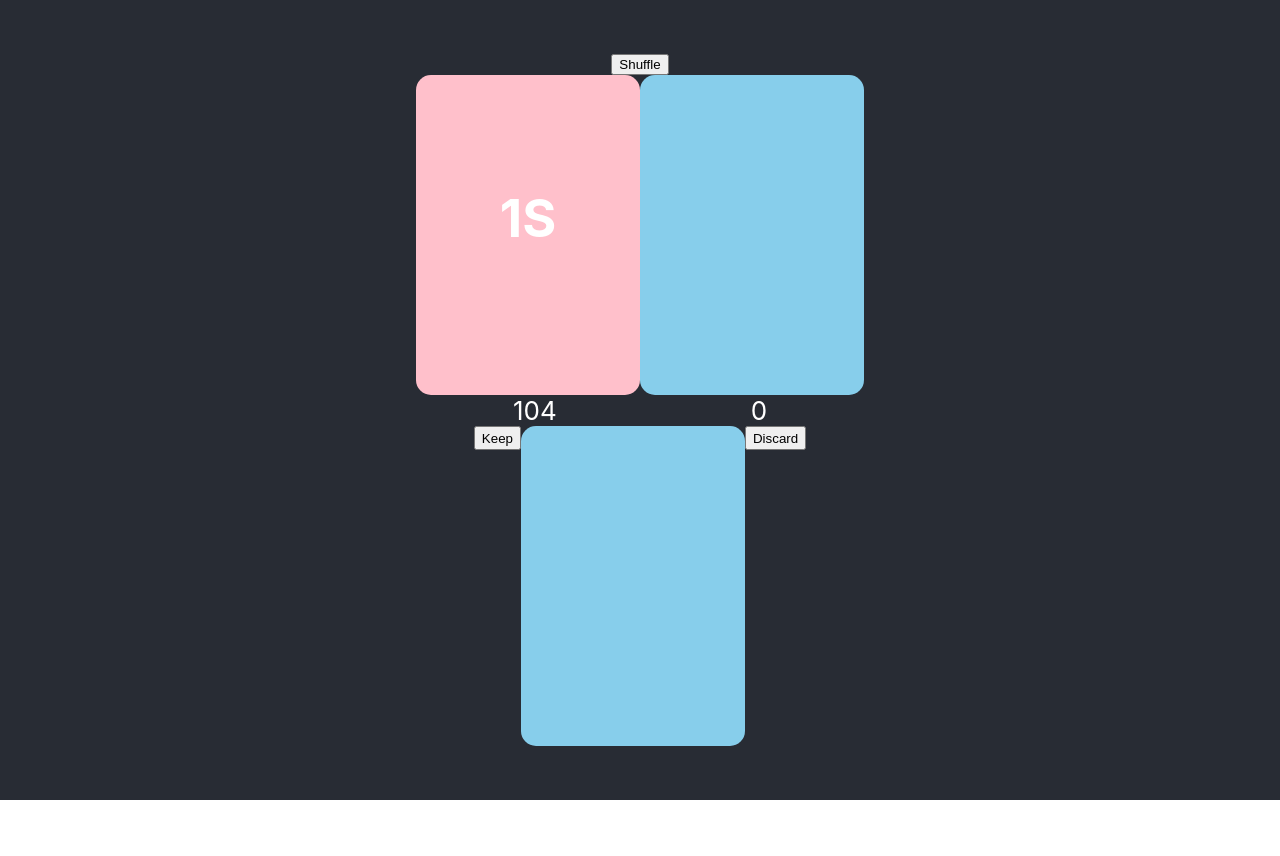
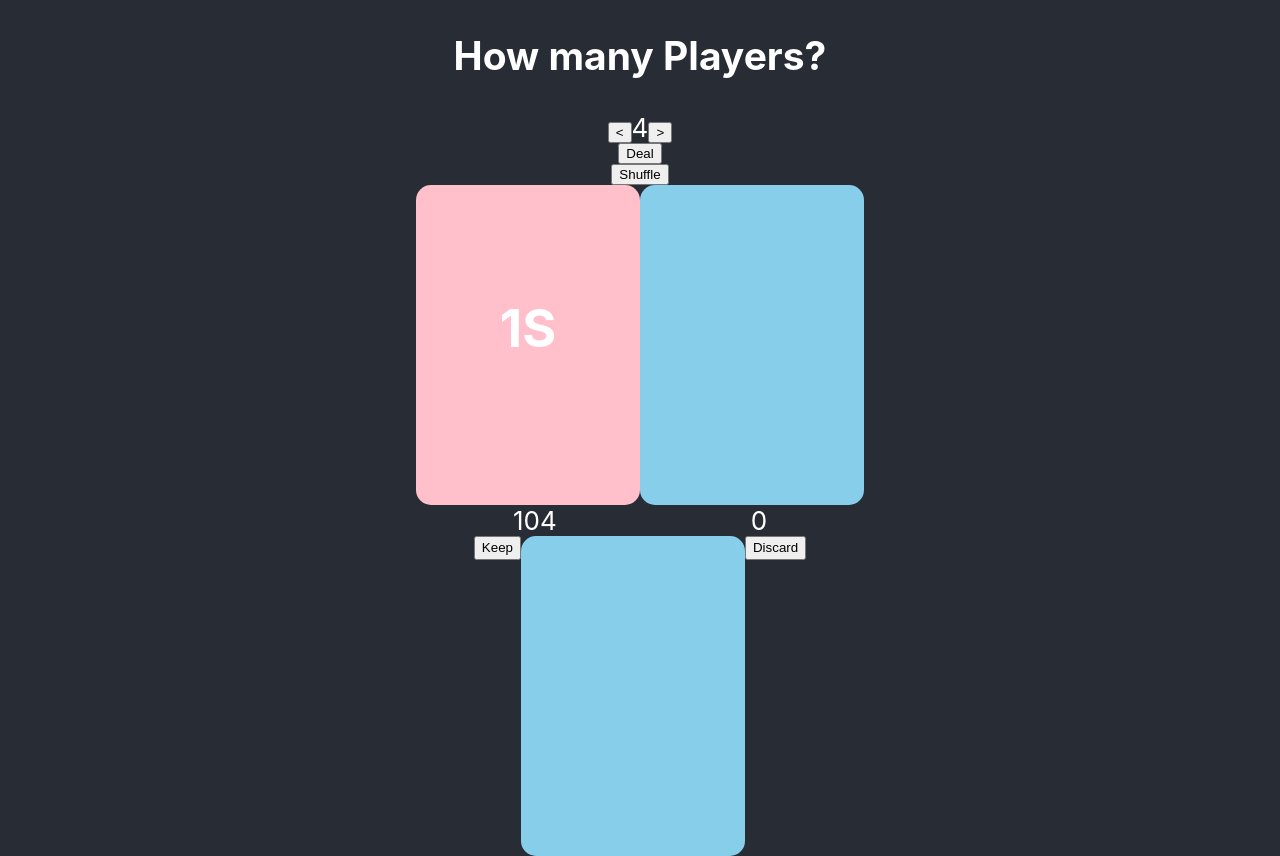
Before and after one commit to Gregory-Hawman/progressiveRummy, a React (Create React App) app in the folder rummy-app/: page / in a window 1280 px wide. Before the commit the page ends 800 px from the top, so only its background shows below. Built offline with nearby package versions, Linux system fonts and the light colour scheme.

Commit message:
started players aspects

```diff
--- a/rummy-app/src/App.js
+++ b/rummy-app/src/App.js
@@ -1,11 +1,12 @@
-import React, { useState } from 'react'
+import React, { useState } from 'react';
 import './App.css';
 
 const suits = ['S', 'H', 'C', 'D'];
 const values = [1, 2, 3, 4, 5, 6, 7, 8, 9, 10, 11, 12, 13];
 const cards = [];
-const numOfDecks = 2;
-const jokers = numOfDecks*2
+let hasCardDrawn = false
+// const numOfDecks = 2;
+// const jokers = numOfDecks*2
 
 
 
@@ -20,37 +21,61 @@ for(let i=0; i < suits.length; i++) {
   };
 };
 
-console.log(cards);
-
 function App() {
   const [drawPile, setDrawPile] = useState(cards);
   const [discardPile, setDiscardPile] = useState([])
   const [drawnCard, setDrawnCard] = useState([])
   const [drawCount, setDrawCount] = useState(cards.length);
   const [discardCount, setDiscardCount] = useState(discardPile.length);
-  console.log(discardCount)
+  const [playerCount, setPlayerCount] = useState(4);
 
   function Shuffle(array) {
     var m = array.length, t, i;
-
     // While there remain elements to shuffle…
     while (m) {
-
       // Pick a remaining element…
       i = Math.floor(Math.random() * m--);
-
       // And swap it with the current element.
       t = array[m];
       array[m] = array[i];
       array[i] = t;
     }
+    setDrawPile(array);
+  }
 
-    setDrawPile(array);
+  function DealCards () {
+    Shuffle(cards)
+
+  }
+
+  const less = '<'
+  const more = '>'
+
+  const addPlayers = () => {
+    if ( playerCount === 8){
+      return null
+    } else {
+      setPlayerCount(playerCount + 1)
+    }
+  }
+  const removePlayers = () => {
+    if (playerCount === 2){
+      return null
+    } else {
+      setPlayerCount(playerCount - 1)
+    }
   }
 
   return (
     <div className="App">
       <header className="App-header">
+        <div>
+          <h2>How many Players?</h2>
+          <button onClick={removePlayers}> {less} </button>
+          {playerCount}
+          <button onClick={addPlayers}> {more} </button>
+        </div>
+        <button onClick={DealCards}>Deal</button>
         <button onClick={() => Shuffle(cards)}>Shuffle</button>
         <Deck
           drawPile={drawPile}
@@ -65,6 +90,7 @@ function App() {
           drawnCard={drawnCard}
           setDrawnCard={setDrawnCard}
           discardPile={discardPile}
+          setDiscardPile={setDiscardPile}
           discardCount={discardCount}
           setDiscardCount={setDiscardCount}
         />
@@ -75,23 +101,31 @@ function App() {
 }
 
 function Deck({ drawPile, drawCount, setDrawCount, setDrawnCard, discardPile, discardCount, setDiscardCount }) {
-  console.log(drawPile)
+
   const handleDrawCard = () => {
     let drawnCard = drawPile.shift()
+    hasCardDrawn = true
     setDrawCount(drawCount - 1)
+    setDrawnCard(drawnCard)
+  }
+
+  const handleDiscardDraw = () => {
+    let drawnCard = discardPile.shift()
+    hasCardDrawn = true
+    setDiscardCount(discardCount - 1)
     setDrawnCard(drawnCard)
   }
 
   return (
     <div>
       <div className='deckArea'>
-        <div className='deck' onClick={handleDrawCard}>
+        <div className='deck' onClick={hasCardDrawn ? null : handleDrawCard}>
           <DeckCards
             drawPile={drawPile}
             setDrawnCard={setDrawnCard}
           />
         </div>
-        <div className='discard'>
+        <div className='discard' onClick={hasCardDrawn ? null : handleDiscardDraw}>
           <DiscardCards
             discardPile={discardPile}
             discardCount={discardCount}
@@ -118,9 +152,11 @@ function DeckCards({ drawPile }) {
 }
 
 function DrawnCard({ drawnCard, discardPile, setDrawnCard, discardCount, setDiscardCount }) {
+
   const discardCard = () => {
     discardPile.splice(0, 0, drawnCard)
     setDiscardCount(discardCount + 1)
+    hasCardDrawn = false
     setDrawnCard([])
   }
 
@@ -130,12 +166,13 @@ function DrawnCard({ drawnCard, discardPile, setDrawnCard, discardCount, setDisc
       <div className='discard'>
         <h1>{drawnCard}</h1>
       </div>
-      <button onClick={discardCard}>Discard</button>
+      <button onClick={hasCardDrawn ? discardCard : null}>Discard</button>
     </div>
   )
 }
 
 function DiscardCards({ discardPile }) {
+
   const checkRed = () => {
     // parce through the value
     // if value has H || D then its red
```
Also changed, not shown: rummy-app/src/components/player.js (added, +10 -0 lines), rummy-app/src/components/playersList.js (added, +11 -0 lines).
